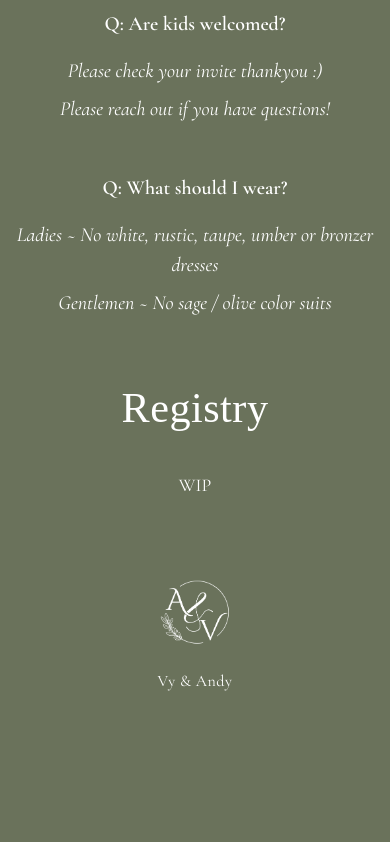
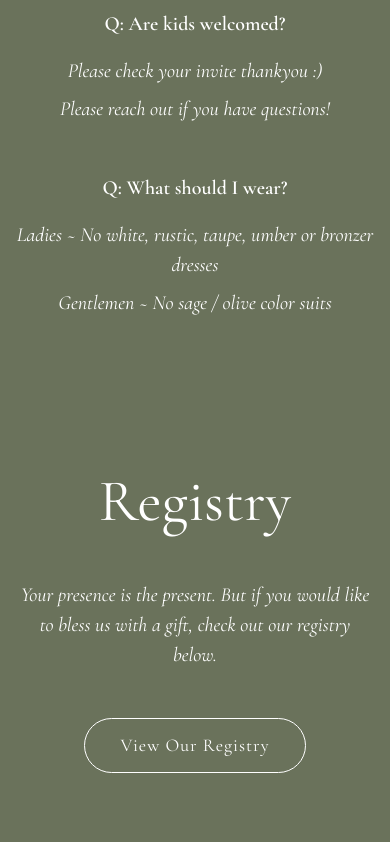
Before and after one commit to WTL04/andy-vy-wedding, a React (Vite) app in the folder app/: page / in a window 390 px wide. Shown: the part 2915-3757 px from the top of the page. Built offline with nearby package versions, Linux system fonts and the light colour scheme; a web font is replaced by a local one.

Commit message:
readded registry and adjusting photocarousel size

```diff
--- a/app/src/App.css
+++ b/app/src/App.css
@@ -93,8 +93,8 @@
 
 @media (max-width: 800px) {
   .mobile-container {
-    width: 100vw;
-    max-width: 100vw;
+    width: 100%;
+    max-width: 100%;
     padding: 40px 16px;
   }
 
--- a/app/src/App.tsx
+++ b/app/src/App.tsx
@@ -75,10 +75,7 @@ function App() {
         <div id="qa">
           <QandA />
         </div>
-        <div id="registry">
-          <h1>Registry</h1>
-          <p>WIP</p>
-        </div>
+        <Registry />
       </div>
       <Footer />
     </>
--- a/app/src/components/PhotoCarousel.css
+++ b/app/src/components/PhotoCarousel.css
@@ -32,8 +32,3 @@
 .photo-carousel__dot.is-active {
   background: var(--text);
 }
-
-
-@media (max-width: 800px) {
-
-}
--- a/app/src/index.css
+++ b/app/src/index.css
@@ -26,6 +26,12 @@ body {
   }
 }
 
+/* Stop elastic sideways panning on touch devices. */
+html,
+body {
+  overscroll-behavior-x: none;
+}
+
 body {
   background-color: var(--bg);
   color: var(--text);
```
